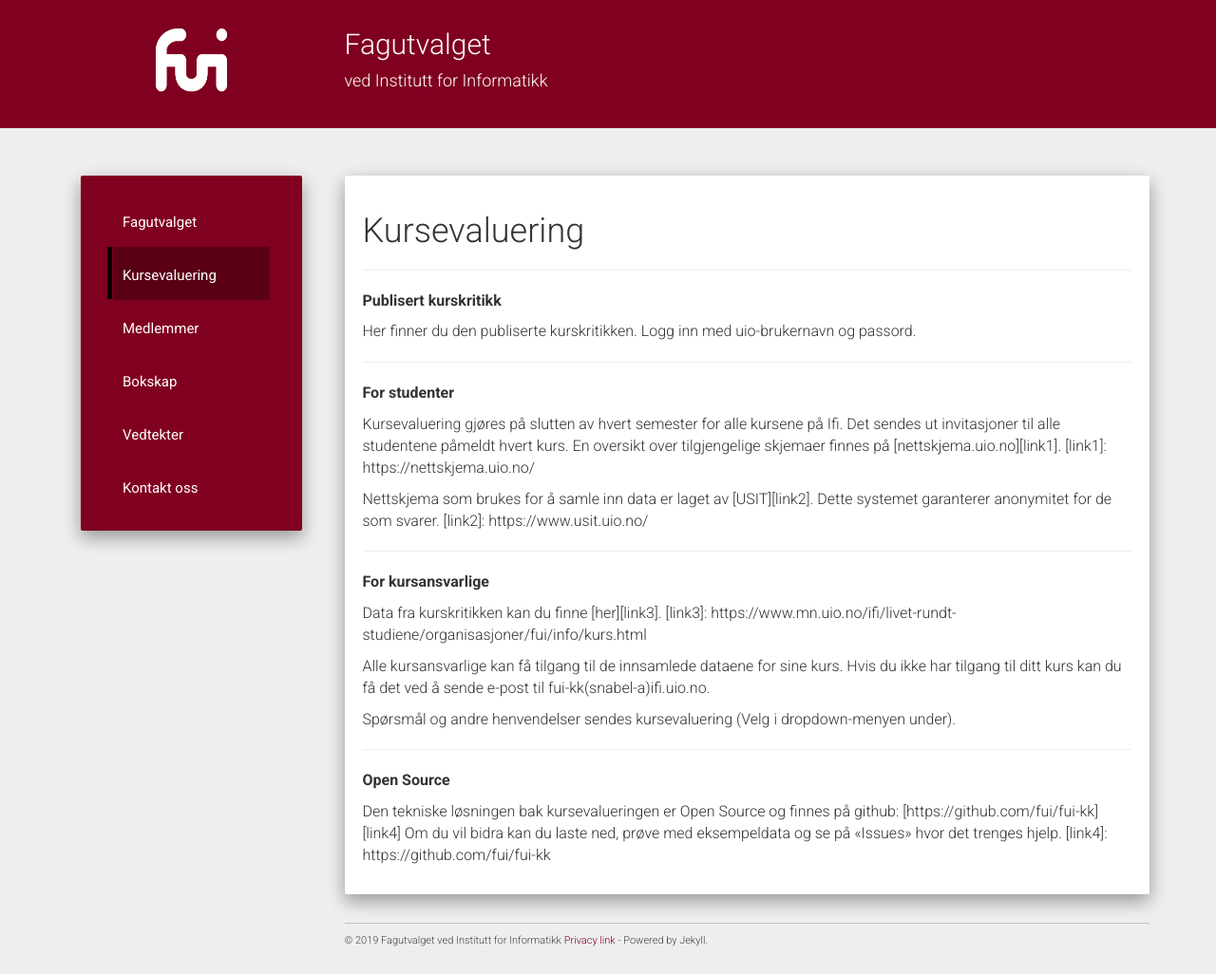
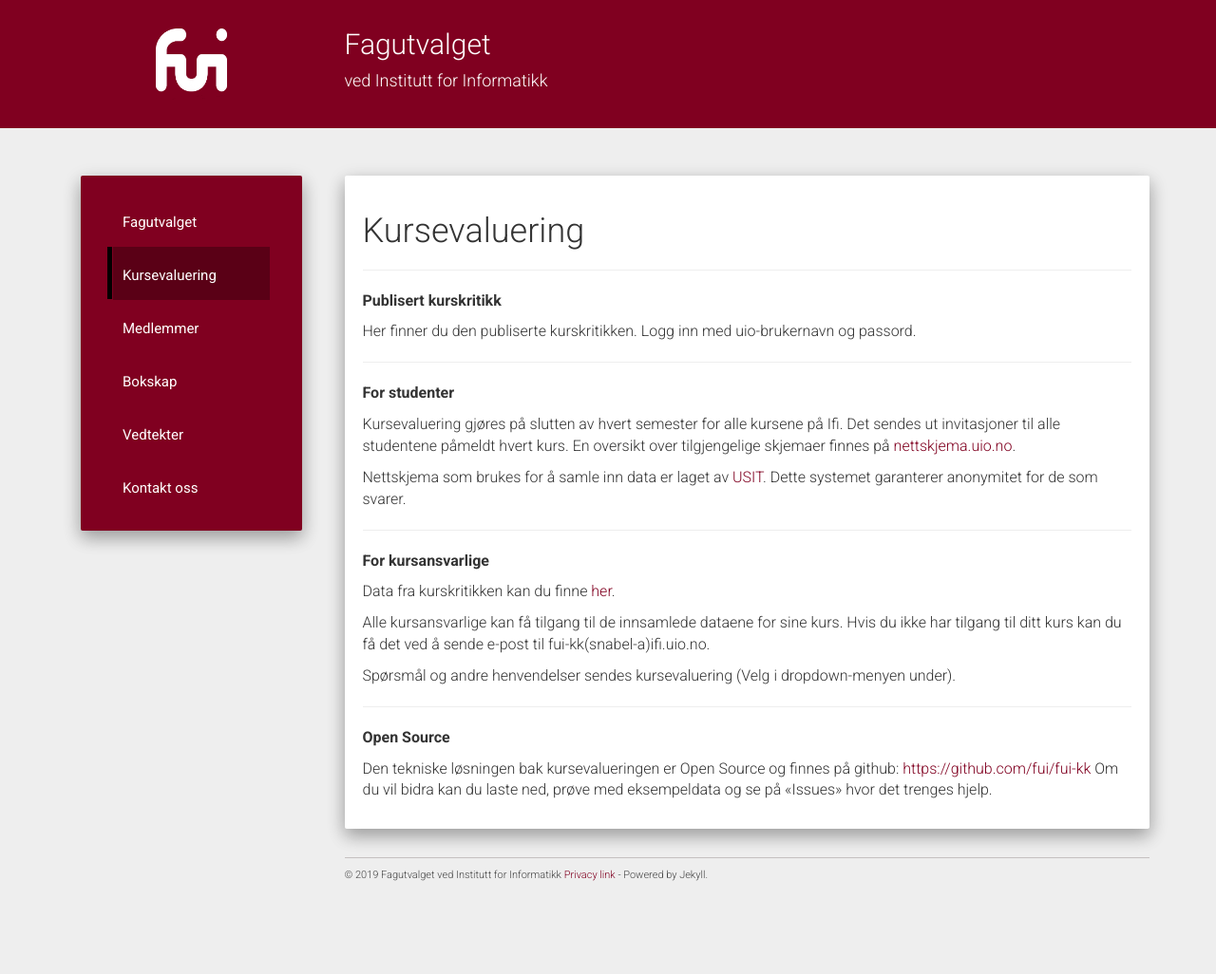
Before and after one commit to fui/fui.github.io, a Jekyll site: the page built from evaluation.md, in a window 1280 px wide. Shown: the whole page at 95% size. Built offline with Jekyll 4.4.1, drawn with Linux system fonts in a browser that asks for light colours; nearby versions of some CDN libraries; after the commit the page ends 957 px from its top, so only the background shows below that.

Commit message:
creating evaluation.md

```diff
--- a/evaluation.md
+++ b/evaluation.md
@@ -17,18 +17,15 @@ Her finner du den publiserte kurskritikken. Logg inn med uio-brukernavn og passo
 
 **For studenter**
 
-Kursevaluering gjøres på slutten av hvert semester for alle kursene på Ifi. Det sendes ut invitasjoner til alle studentene påmeldt hvert kurs. En oversikt over tilgjengelige skjemaer finnes på [nettskjema.uio.no][link1].
-[link1]: https://nettskjema.uio.no/
+Kursevaluering gjøres på slutten av hvert semester for alle kursene på Ifi. Det sendes ut invitasjoner til alle studentene påmeldt hvert kurs. En oversikt over tilgjengelige skjemaer finnes på [nettskjema.uio.no](https://nettskjema.uio.no/).
 
-Nettskjema som brukes for å samle inn data er laget av [USIT][link2]. Dette systemet garanterer anonymitet for de som svarer.
-[link2]: https://www.usit.uio.no/
+Nettskjema som brukes for å samle inn data er laget av [USIT](https://www.usit.uio.no/). Dette systemet garanterer anonymitet for de som svarer.
 
 ---
 
 **For kursansvarlige**
 
-Data fra kurskritikken kan du finne [her][link3].
-[link3]: https://www.mn.uio.no/ifi/livet-rundt-studiene/organisasjoner/fui/info/kurs.html
+Data fra kurskritikken kan du finne [her](https://www.mn.uio.no/ifi/livet-rundt-studiene/organisasjoner/fui/info/kurs.html).
 
 Alle kursansvarlige kan få tilgang til de innsamlede dataene for sine kurs. Hvis du ikke har tilgang til ditt kurs kan du få det ved å sende e-post til fui-kk(snabel-a)ifi.uio.no.
 
@@ -38,5 +35,4 @@ Spørsmål og andre henvendelser sendes kursevaluering (Velg i dropdown-menyen u
 
 **Open Source**
 
-Den tekniske løsningen bak kursevalueringen er Open Source og finnes på github: [https://github.com/fui/fui-kk][link4] Om du vil bidra kan du laste ned, prøve med eksempeldata og se på «Issues» hvor det trenges hjelp.
-[link4]: https://github.com/fui/fui-kk
+Den tekniske løsningen bak kursevalueringen er Open Source og finnes på github: [https://github.com/fui/fui-kk](https://github.com/fui/fui-kk) Om du vil bidra kan du laste ned, prøve med eksempeldata og se på «Issues» hvor det trenges hjelp.
```
